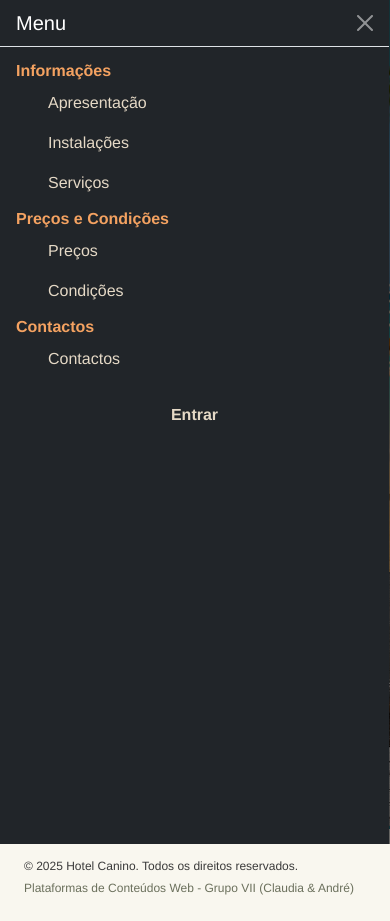
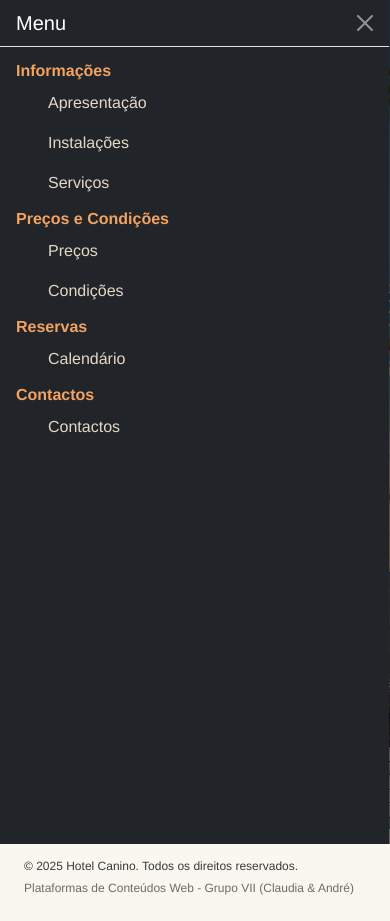
Before and after one commit to APedrosaUab/hotel-canino, a Vue app in the folder frontend/hotelcaninofrontend-main/: page / in a window 390 px wide. Both pictures are taken after a click on the button 43 px from the left and 33 px from the top of the page. Built offline with nearby package versions, Linux system fonts and the light colour scheme.

Commit message:
correction of the menu

```diff
--- a/frontend/hotelcaninofrontend-main/src/components/NavBar.vue
+++ b/frontend/hotelcaninofrontend-main/src/components/NavBar.vue
@@ -78,6 +78,7 @@
           <li v-if="isAuthenticated" class="text-warning fw-bold mt-1">Área Pessoal</li>
           <li v-if="isAuthenticated"><router-link class="nav-link text-white ms-3" to="/perfil">Perfil</router-link></li>
           <li v-if="isAuthenticated"><router-link class="nav-link text-white ms-3" to="/minhas-reservas">Minhas Reservas</router-link></li>
+          <li v-if="isAuthenticated"><router-link class="nav-link text-white ms-3" to="/reservar">Reservar</router-link></li>
 
           <li v-if="isAdmin" class="text-warning fw-bold mt-1">Área Admin</li>
           <li v-if="isAdmin"><router-link class="nav-link text-white ms-3" to="/admin">Dashboard</router-link></li>
@@ -94,19 +95,21 @@
           <li><router-link class="nav-link text-white ms-3" to="/precos">Preços</router-link></li>
           <li><router-link class="nav-link text-white ms-3" to="/condicoes">Condições</router-link></li>
 
+          <li class="nav-item text-warning fw-bold mt-1">Reservas</li>
+          <li><router-link class="nav-link text-white ms-3" to="/calendario">Calendário</router-link></li>
+
           <li class="nav-item text-warning fw-bold mt-1">Contactos</li>
           <li><router-link class="nav-link text-white ms-3" to="/contactos">Contactos</router-link></li>
+
           <li v-if="isAuthenticated" class="mt-1">
             <a class="nav-link text-danger" @click="logout">Sair</a>
           </li>
 
-          <li v-if="!isAuthenticated" class="nav-item mt-3">
-            <router-link class="nav-link text-dark text-center" to="/login">
-              <strong>Entrar</strong>
-            </router-link>
+          <li v-else class="mt-3">
+            <router-link class="btn btn-outline-dark w-100 text-center" to="/login">Entrar</router-link>
           </li>
+        </ul>
 
-        </ul>
       </div>
     </div>
   </nav>
```
